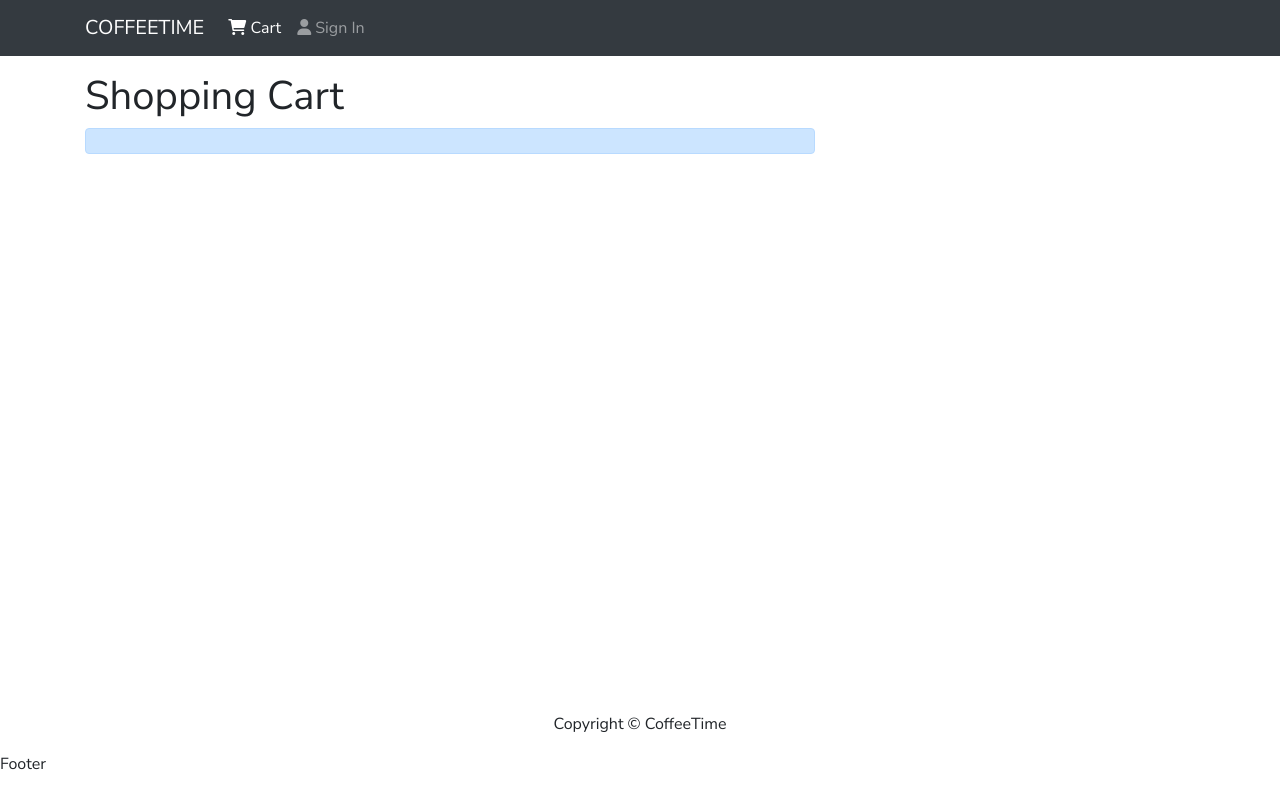
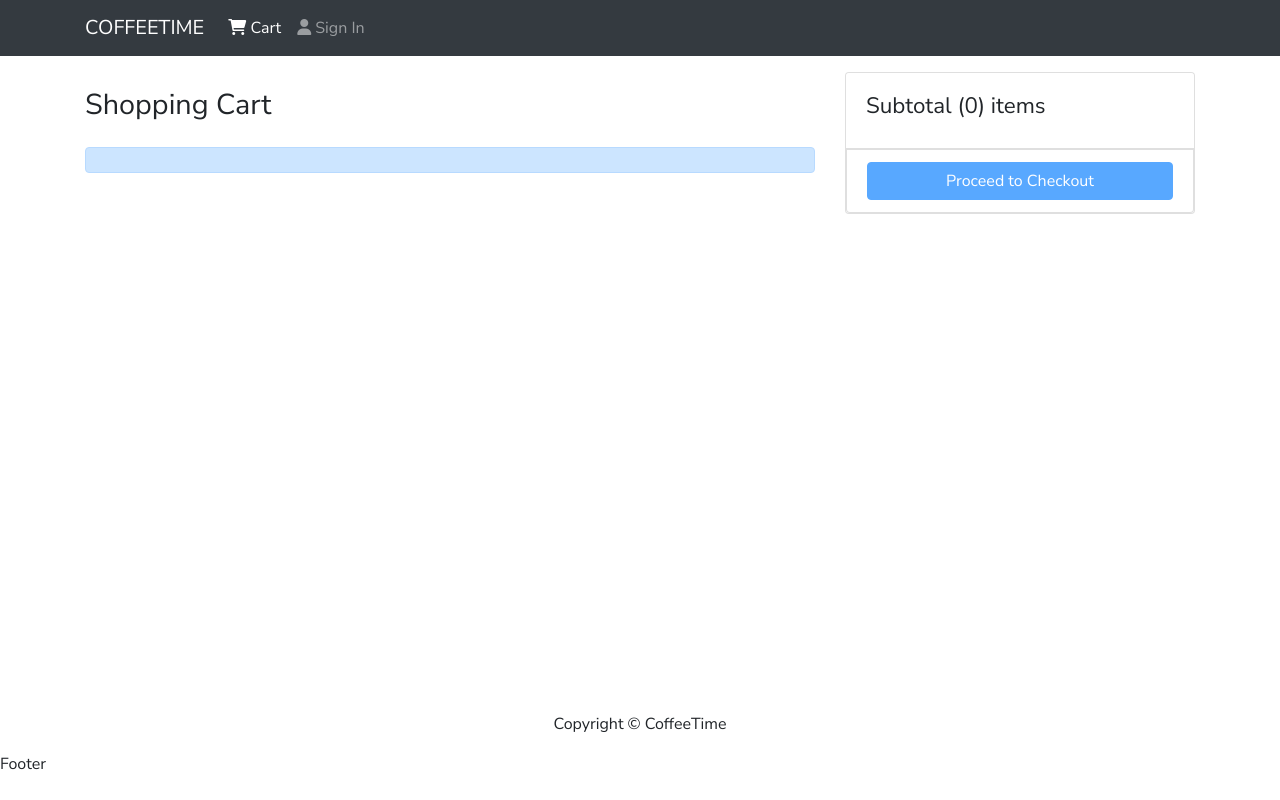
Before and after one commit to daffaromero/CoffeeTime-frontend, a React (Create React App) app: page /cart in a window 1280 px wide. Built offline with nearby package versions, Linux system fonts and the light colour scheme.

Commit message:
add : shopping chart and checkout

```diff
--- a/src/index.css
+++ b/src/index.css
@@ -1,3 +1,11 @@
 main {
   min-height: 80vh;
 }
+h1 {
+  font-size:  1.8rem;
+  padding: 1rem 0;
+}
+h2 {
+  font-size: 1.4rem;
+  padding: 0.5rem 0 ;
+}
--- a/src/screens/CartScreen.js
+++ b/src/screens/CartScreen.js
@@ -1,5 +1,5 @@
 import React, {useEffect} from 'react'
-import { Link, useParams, useLocation} from 'react-router-dom'
+import { Link, useParams, useLocation, useNavigate} from 'react-router-dom'
 import { useDispatch, useSelector } from 'react-redux'
 import {Row, Col, ListGroup, Image, Form, Button, Card} from 'react-bootstrap'
 import Message from '../components/Message'
@@ -16,6 +16,7 @@ const CartScreen = ({props, history}) => {
 
     const cart = useSelector((state) => state.cart)
     const { cartItems } = cart
+    const navigate = useNavigate();
 
     useEffect(() => {
         if(productId) {
@@ -27,6 +28,9 @@ const CartScreen = ({props, history}) => {
         console.log('remove')
     }
 
+    const checkoutHandler = () => {
+        navigate('/login?redirect=shipping')
+    }
   return (<Row>
         <Col md={8}>
             <h1>Shopping Cart</h1>
@@ -49,7 +53,7 @@ const CartScreen = ({props, history}) => {
                                 <Col md={2}>
                                 <Form.Control
                                     as='select'
-                                    value={qty}
+                                    value={item.qty}
                                     onChange={(e) => dispatch(addToCart(item.product, Number(e.target.value)))}
                                     >
                                         {
@@ -73,11 +77,20 @@ const CartScreen = ({props, history}) => {
                 </ListGroup>
             )}
         </Col>
-        <Col md={2}>
-
-        </Col>
-        <Col md={2}>
-
+        <Col md={4}>
+        <Card>
+            <ListGroup variant='flush'>
+              <ListGroup.Item>
+                <h2>Subtotal ({cartItems.reduce((acc, item) => acc + item.qty, 0)}) items</h2>
+                {/* ${cartItems.reduce((acc, item) => acc + item.qty * item.price, 0).toFixes(2)} */}
+                </ListGroup.Item>
+            </ListGroup>
+            <ListGroup.Item>
+                <Button type='button' className='btn-block' disabled={cartItems.length === 0} onClick={checkoutHandler}>
+                    Proceed to Checkout
+                </Button>
+            </ListGroup.Item>
+        </Card>
         </Col>
     </Row>
   )
```
